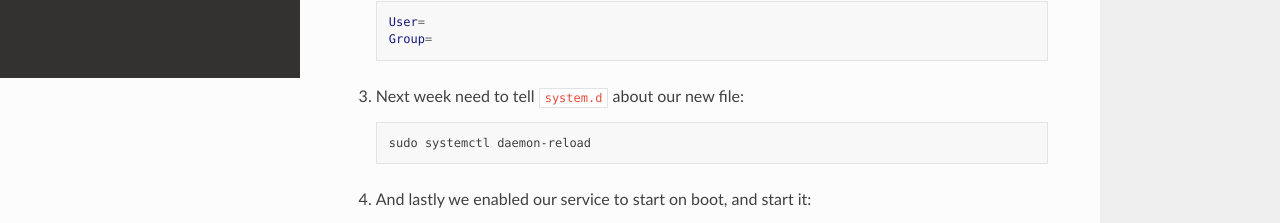
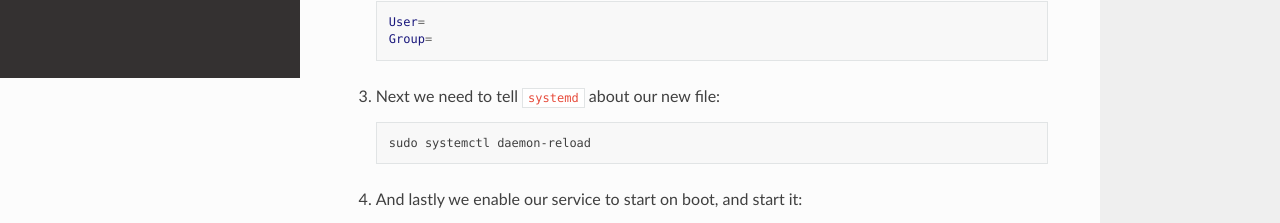
Before and after one commit to CrazyIvan359/mqttany, a plain HTML site: page launch.html in a window 1280 px wide. Shown: the part 722-945 px from the top of the page. Drawn offline with Linux system fonts and the light colour scheme.

Commit message:
v0.10.1 fix typos in launch.html

```diff
--- a/launch.html
+++ b/launch.html
@@ -257,12 +257,12 @@ sudo cp mqttany.service /etc/systemd/system/mqttany.service
 </pre></div>
 </div>
 </li>
-<li><p>Next week need to tell <code class="docutils literal notranslate"><span class="pre">system.d</span></code> about our new file:</p>
+<li><p>Next we need to tell <code class="docutils literal notranslate"><span class="pre">systemd</span></code> about our new file:</p>
 <div class="highlight-shell notranslate"><div class="highlight"><pre><span></span>sudo systemctl daemon-reload
 </pre></div>
 </div>
 </li>
-<li><p>And lastly we enabled our service to start on boot, and start it:</p>
+<li><p>And lastly we enable our service to start on boot, and start it:</p>
 <div class="highlight-shell notranslate"><div class="highlight"><pre><span></span>sudo systemctl <span class="nb">enable</span> mqttany
 sudo systemctl start mqttany
 </pre></div>
```
